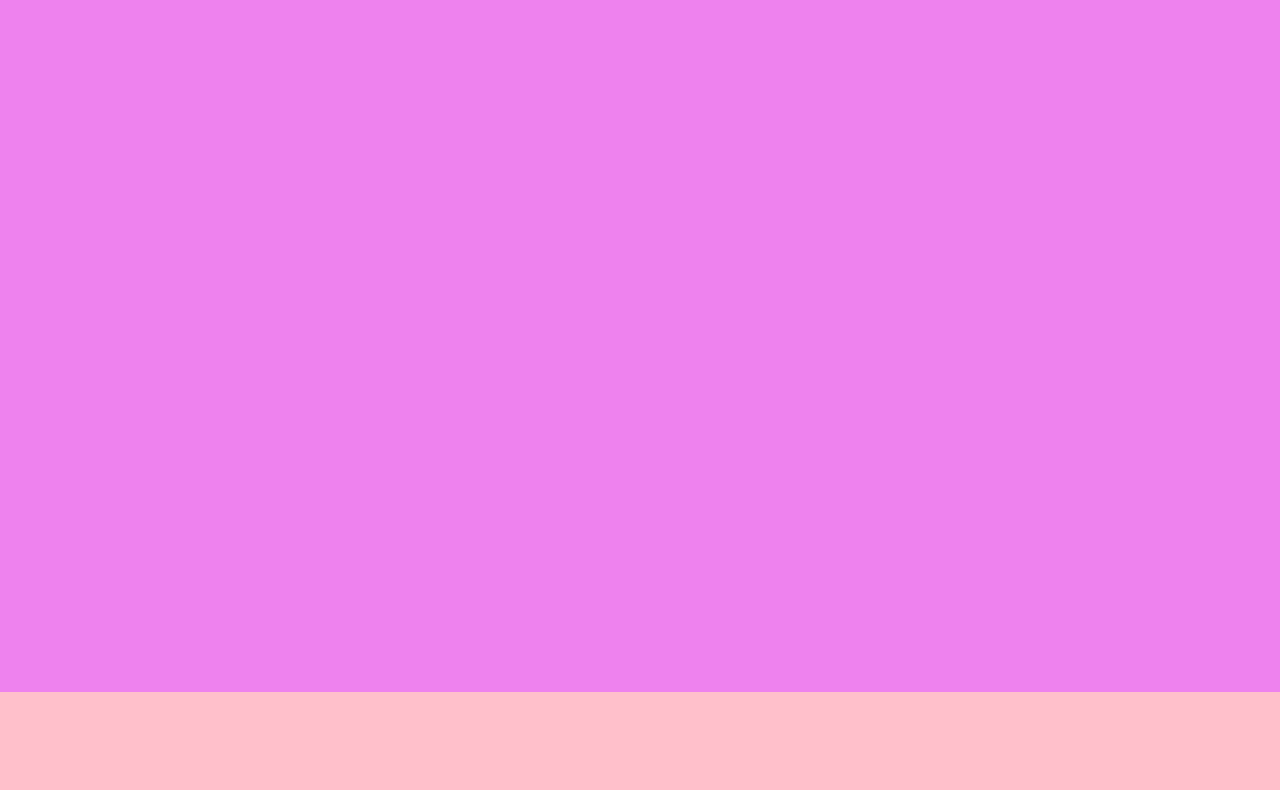
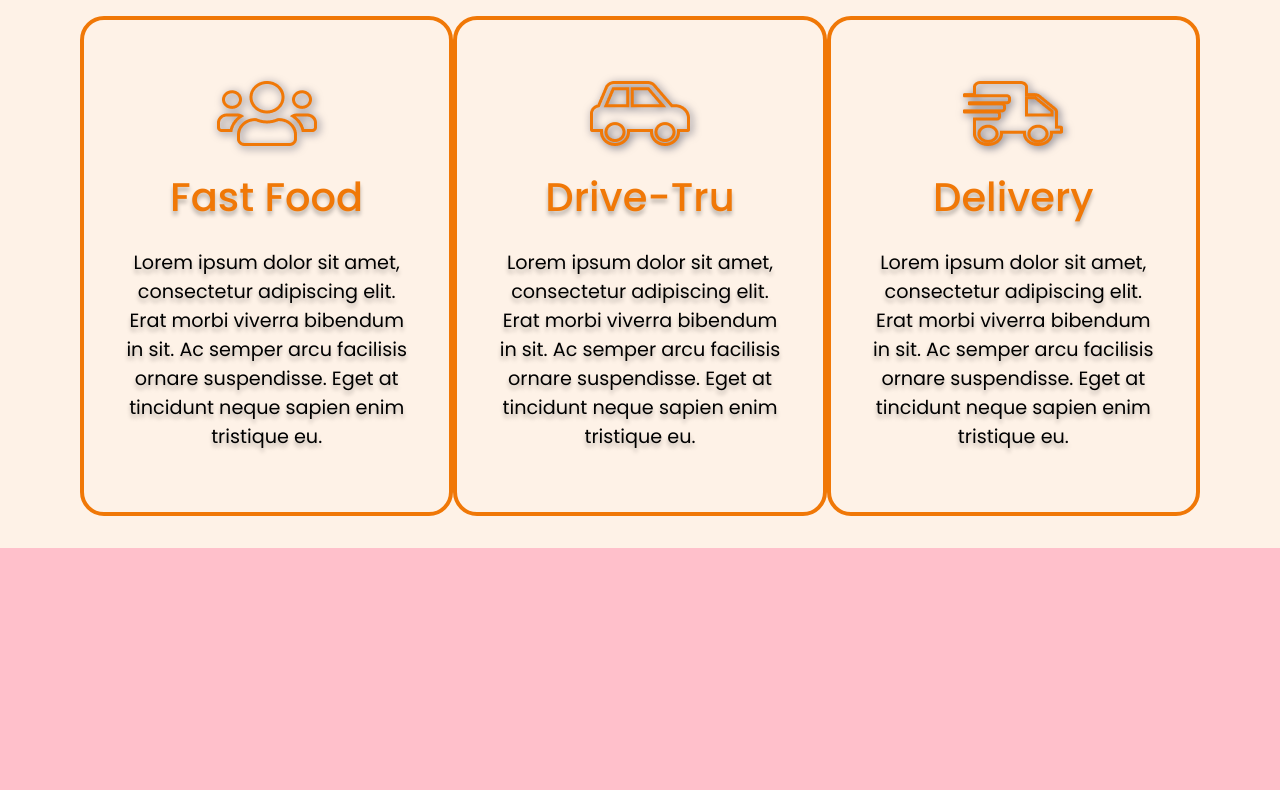
Before and after one commit to Gustaxsx/pizza-tony, a plain HTML site: page index.html in a window 1280 px wide. Shown: the part 1708-2498 px from the top of the page. Drawn offline with Linux system fonts and the light colour scheme.

Commit message:
parte do fast food adc

```diff
--- a/index.html
+++ b/index.html
@@ -30,7 +30,7 @@
                 </li>
             </menu>
             <button>
-                <img src="./img/vector.svg" alt="Icone usuário">
+                <img src="./img/bonecao.svg" alt="Icone usuário">
                 <span>LOGIN</span>
             </button>
         </header>
@@ -229,7 +229,35 @@
                     </div>
                 </div>
             </section>
-            <section class="servicos"></section>
+            <section class="servicos">
+                <div class="titulo-secao">
+                    <img src="./img/logo.svg" alt="icone tony pizzas">
+                    <h3>SERVIÇOS</h3>
+                </div>
+
+                <div class="opcoes-servicos">
+                    <div class="servico-card">
+                        <img src="./img/fastfoo.png" alt="icone fast food">
+                        <h4>Fast Food</h4>
+                        <p>Lorem ipsum dolor sit amet, consectetur adipiscing elit. Erat morbi viverra bibendum in sit. Ac semper arcu facilisis ornare suspendisse. Eget at tincidunt neque sapien enim tristique eu.</p>
+                    </div>
+
+                    <div class="servico-card">
+                        <img src="./img/carcar.png" alt="Drive-Tru">
+                        <h4>Drive-Tru</h4>
+                        <p>Lorem ipsum dolor sit amet, consectetur adipiscing elit. Erat morbi viverra bibendum in sit. Ac semper arcu facilisis ornare suspendisse. Eget at tincidunt neque sapien enim tristique eu.</p>
+                    </div>
+
+                    <div class="servico-card">
+                        <img src="./img/camburao.png" alt="Delivery">
+                        <h4>Delivery</h4>
+                        <p>Lorem ipsum dolor sit amet, consectetur adipiscing elit. Erat morbi viverra bibendum in sit. Ac semper arcu facilisis ornare suspendisse. Eget at tincidunt neque sapien enim tristique eu.</p>
+                </div>
+
+
+
+
+            </section>
         </main>
         <footer></footer>
     </body>
--- a/style.css
+++ b/style.css
@@ -13,7 +13,7 @@ ul,ol,li{
 
 :root{
     --primary-color: #F07807;
-    --secundary-color: #FBDDC1;
+    --secundary-color: #FEF2E7;
     --default-shadow: 0 4px 4px #0004;
     --default-padding: 0px 80px;
 }
@@ -228,7 +228,44 @@ section {
 }
 
 .servicos {
-    background-color: violet;
+    height: auto;
+    background-color: var(--secundary-color);
+    display: flex;
+    flex-direction: column;
+    gap: 32px;
+    padding-block: 32px;
+}
+
+.opcoes-servicos{
+    display: flex;
+    justify-content: space-between;
+}
+
+.servico-card{
+    width: 400px;
+    height: 500px;
+    border: 4px solid var(--primary-color);
+    display: flex;
+    border-radius: 24px;
+    flex-direction: column;
+    justify-content: space-evenly;
+    align-items: center;
+    padding: 40px;
+}
+
+.servico-card img {
+    filter: drop-shadow(2px 2px 4px #667);
+}
+.servico-card h4{
+    font-size: 2.5rem;
+    color: var(--primary-color);
+    font-weight: 500;
+    text-shadow: var(--default-shadow);
+}
+.servicos p {
+    text-align: center;
+    font-size: 1.2rem;
+    text-shadow: var(--default-shadow);
 }
 footer{
     height: 526px;
```
Also changed, not shown: img/bonecao.svg (renamed from img/vector.svg), img/camburao.png (added), img/carcar.png (added), img/fastfoo.png (added).
